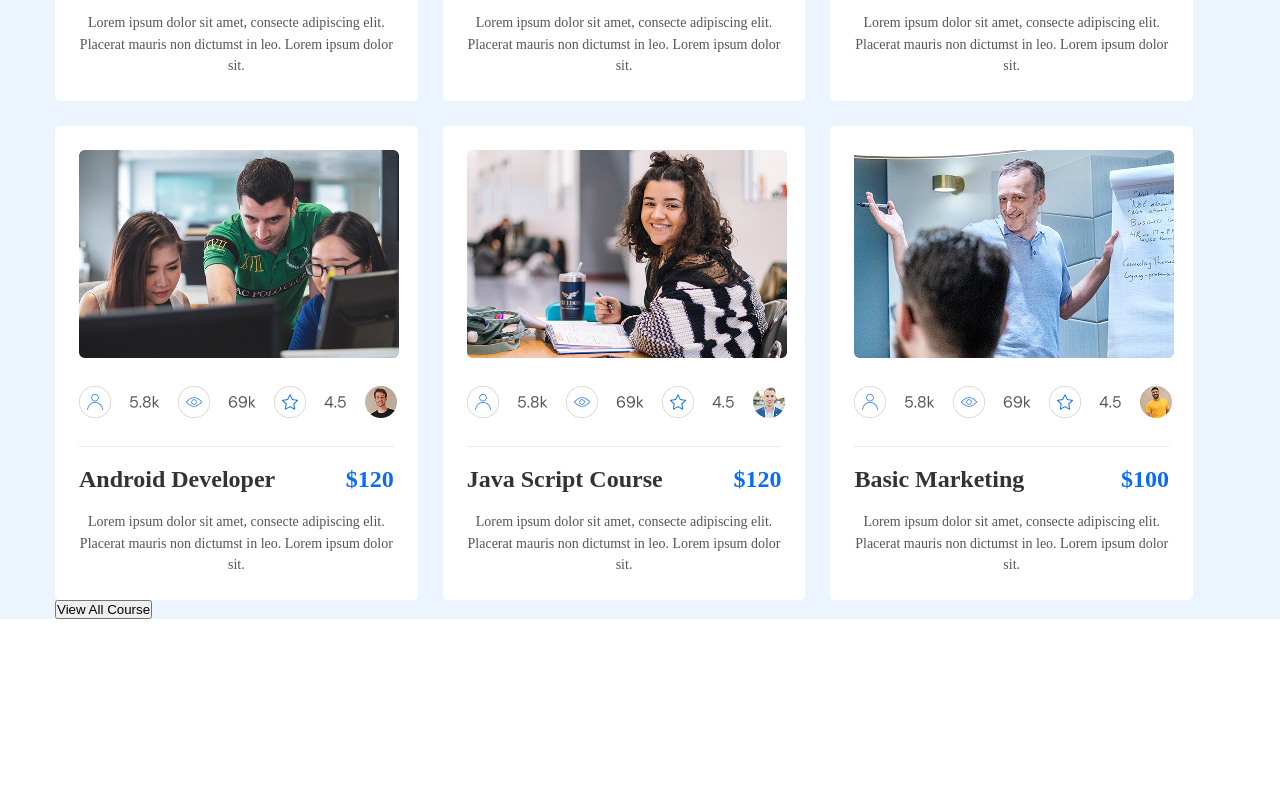
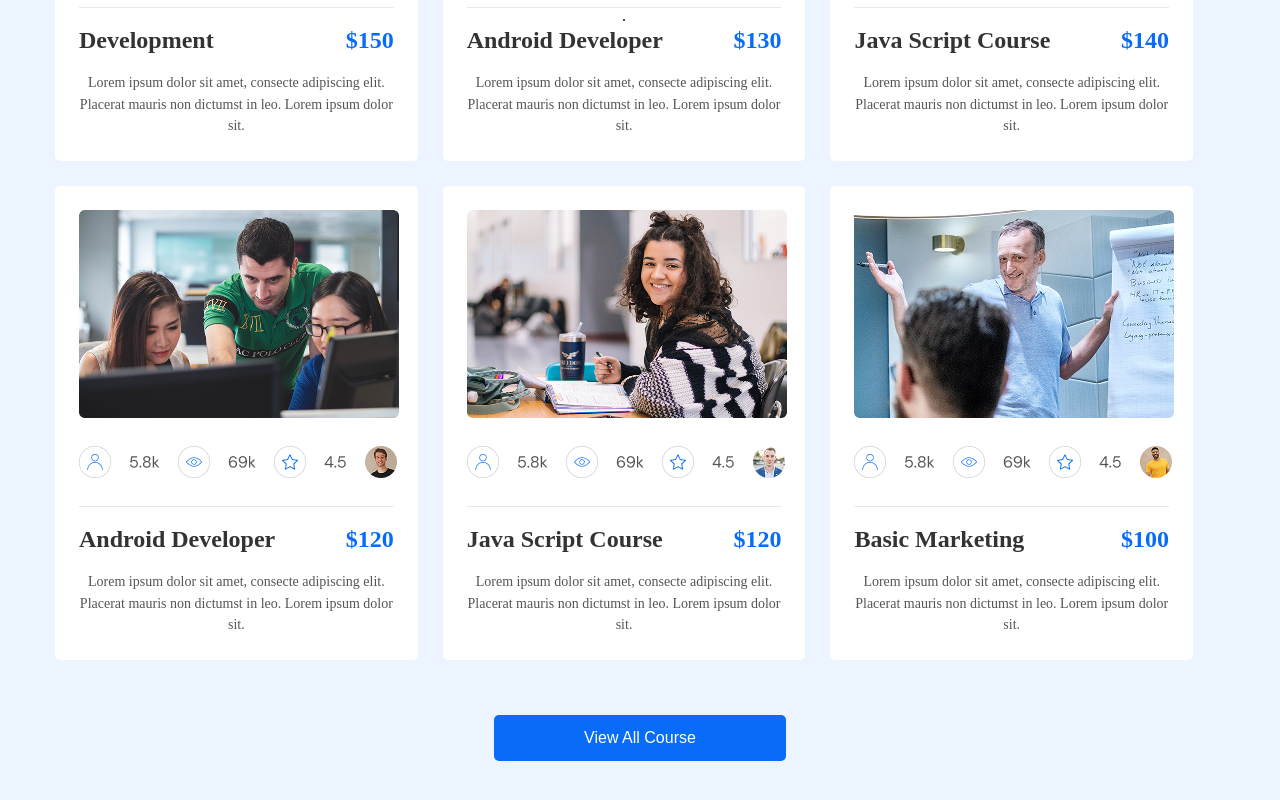
Before and after one commit to pubgmobile2006xxl-coder/recat-4dars, a React (Vite) app in the folder vite-project/: page / in a window 1280 px wide. Shown: the part 2360-3160 px from the top of the page. Before the commit the page ends 2979 px from the top, so only its background shows below. Built offline with nearby package versions, Linux system fonts and the light colour scheme.

Commit message:
dxfrcgtc

```diff
--- a/vite-project/src/App.jsx
+++ b/vite-project/src/App.jsx
@@ -6,6 +6,7 @@ import Section2 from './Companents/Main/Section2/Section2'
 import Section3 from './Companents/Main/Section3/Section3'
 import Section4 from './Companents/Main/Section4/Section4'
 import Section5 from './Companents/Main/Section5/Section5'
+import Section6 from './Companents/Main/Section6/Section6'
 
 const App = () => {
   return (
@@ -16,6 +17,7 @@ const App = () => {
     <Section3></Section3>
     <Section4></Section4>
     <Section5></Section5>
+    <Section6></Section6>
     </>
   )
 }
--- a/vite-project/src/Companents/Main/Section5/Section5.css
+++ b/vite-project/src/Companents/Main/Section5/Section5.css
@@ -17,6 +17,9 @@
   margin-top: 100px;
   background: #ECF4FF;
 }
+.section5 .container {
+  text-align: center;
+}
 .section5 .container h1 {
   font-weight: 700;
   font-size: 48px;
@@ -25,6 +28,7 @@
   color: #000000;
   text-align: center;
   padding-bottom: 12px;
+  padding-top: 60px;
   transition: all 1s ease-in-out;
 }
 .section5 .container h1:hover {
@@ -97,4 +101,25 @@
 .section5 .container .cards .card:hover {
   box-shadow: 0px 11px 55px 0px rgba(0, 0, 0, 0.6352941176);
   transform: scale(1.1);
+}
+.section5 .container button {
+  width: 25%;
+  height: 46px;
+  font-weight: 500;
+  font-size: 16px;
+  line-height: 24px;
+  letter-spacing: 0%;
+  color: #FFFFFF;
+  background: #086CF9;
+  border: none;
+  margin-top: 55px;
+  border-radius: 5px;
+  transition: all 1s ease-in-out;
+  margin-bottom: 60px;
+}
+.section5 .container button:hover {
+  color: #086CF9;
+  background: none;
+  border: 1px solid #086CF9;
+  transform: scale(1.2);
 }/*# sourceMappingURL=Section5.css.map */
--- a/vite-project/src/Companents/Main/Section5/Section5.scss
+++ b/vite-project/src/Companents/Main/Section5/Section5.scss
@@ -18,6 +18,7 @@
     background: #ECF4FF;
 
     .container {
+        text-align: center;
 
         h1 {
             font-weight: 700;
@@ -27,6 +28,7 @@
             color: #000000;
             text-align: center;
             padding-bottom: 12px;
+            padding-top: 60px;
             transition: all 1s ease-in-out;
         }
 
@@ -107,10 +109,34 @@
                     color: #555;
                 }
             }
-            .card:hover{
+
+            .card:hover {
                 box-shadow: 0px 11px 55px 0px #000000a2;
                 transform: scale(1.1);
             }
         }
+
+        button {
+            width: 25%;
+            height: 46px;
+            font-weight: 500;
+            font-size: 16px;
+            line-height: 24px;
+            letter-spacing: 0%;
+            color: #FFFFFF;
+            background: #086CF9;
+            border: none;
+            margin-top: 55px;
+            border-radius: 5px;
+            transition: all 1s ease-in-out;
+            margin-bottom: 60px;
+        }
+
+        button:hover {
+            color: #086CF9;
+            background: none;
+            border: 1px solid #086CF9;
+            transform: scale(1.2);
+        }
     }
 }
--- /dev/null
+++ b/vite-project/src/Companents/Main/Section6/Section6.css
@@ -0,0 +1,14 @@
+* {
+  padding: 0;
+  margin: 0;
+  box-sizing: border-box;
+  list-style: none;
+  text-decoration: none;
+}
+
+.container {
+  max-width: 100%;
+  width: 1200px;
+  margin: 0 auto;
+  padding: 0 15px;
+}/*# sourceMappingURL=Section6.css.map */
--- /dev/null
+++ b/vite-project/src/Companents/Main/Section6/Section6.jsx
@@ -0,0 +1,11 @@
+import React from 'react'
+
+const Section6 = () => {
+  return (
+    <>
+
+    </>
+  )
+}
+
+export default Section6
--- /dev/null
+++ b/vite-project/src/Companents/Main/Section6/Section6.scss
@@ -0,0 +1,14 @@
+* {
+    padding: 0;
+    margin: 0;
+    box-sizing: border-box;
+    list-style: none;
+    text-decoration: none;
+}
+
+.container {
+    max-width: 100%;
+    width: 1200px;
+    margin: 0 auto;
+    padding: 0 15px;
+}
```
Also changed, not shown: 2 other files (tests, documents, lock files or other folders).
